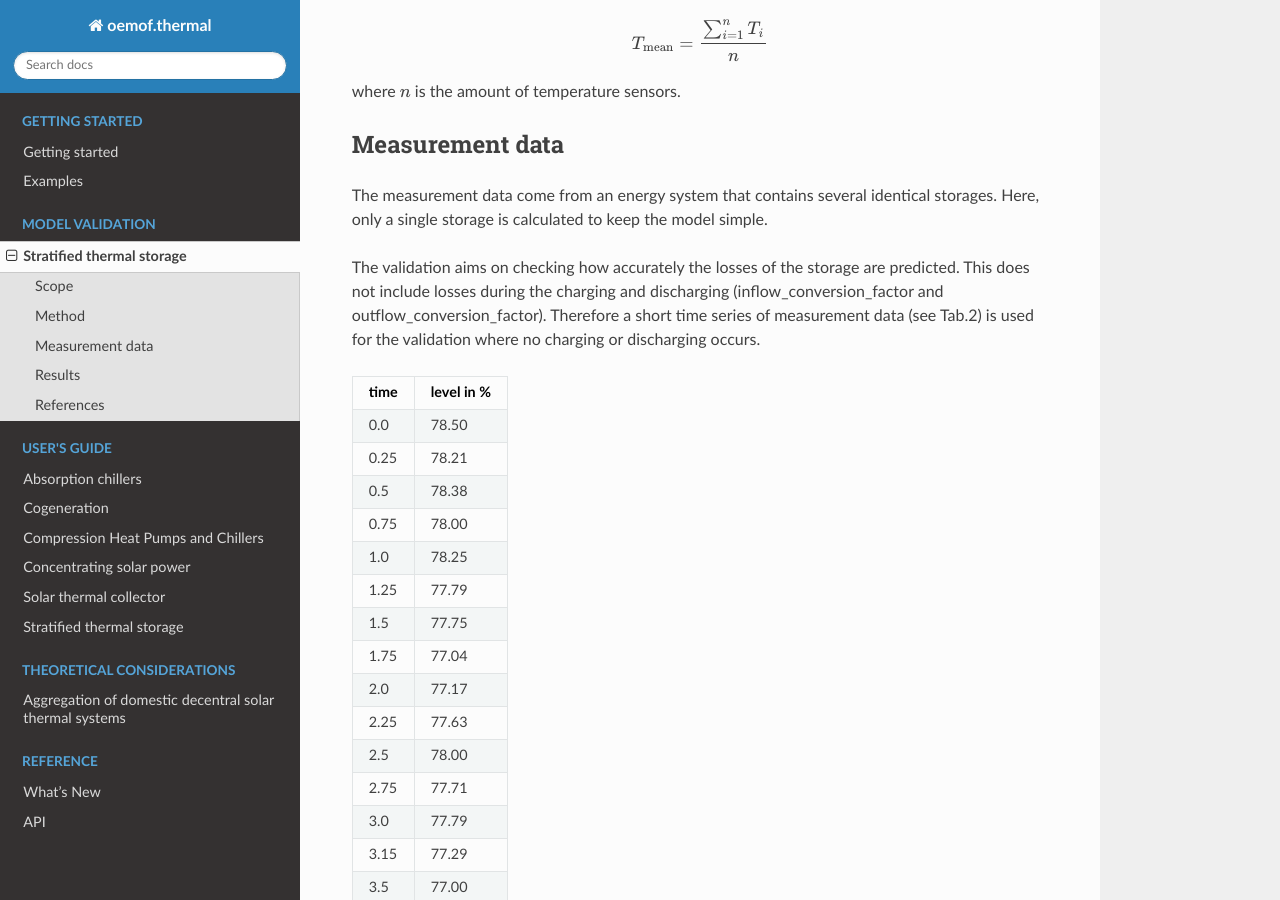
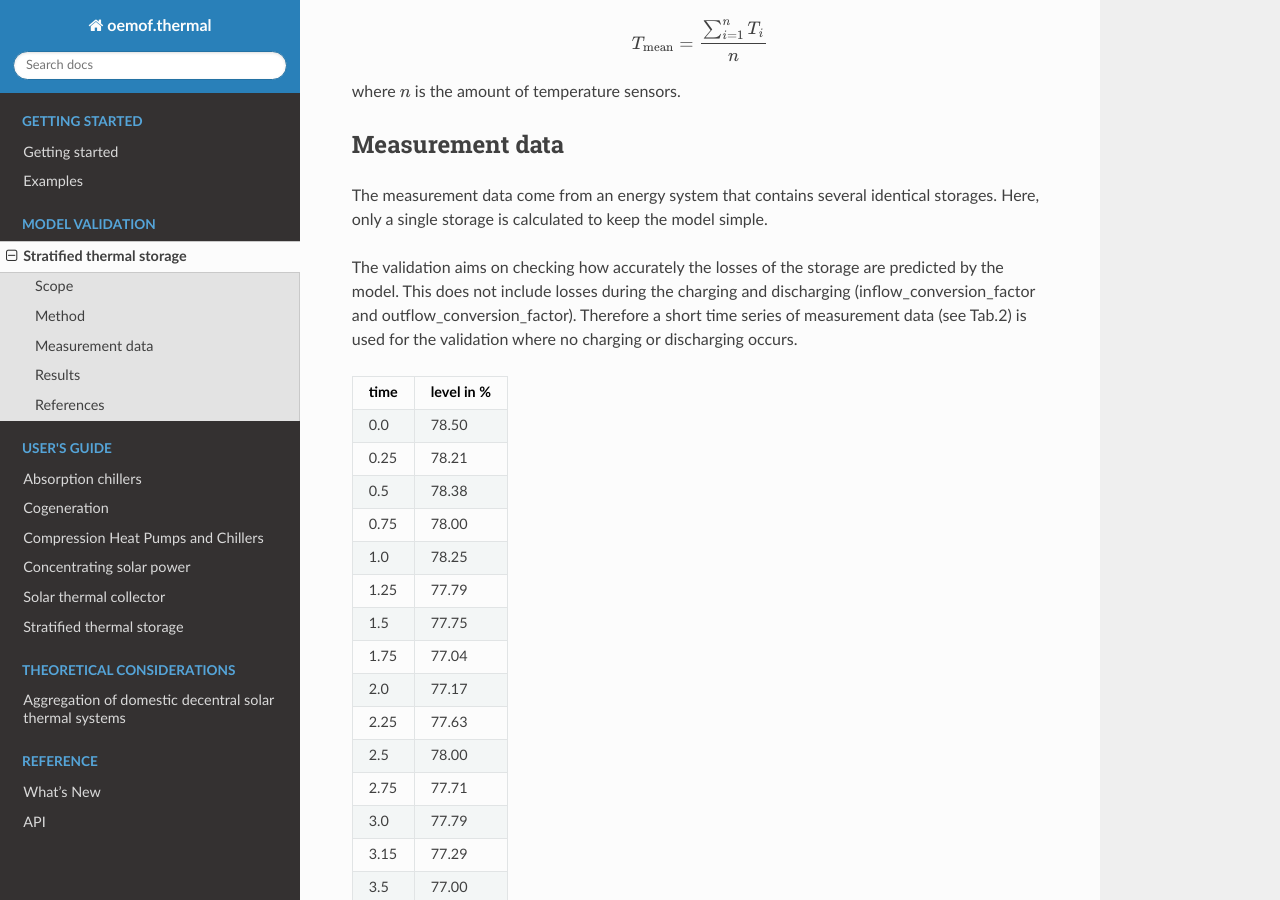
Before and after one commit to oemof/oemof-thermal, a Sphinx documentation site: the page built from docs/validation_stratified_thermal_storage.rst, in a window 1280 px wide and 900 px high, scrolled down 1203 px. Built offline with Sphinx 7.4.7 and the Read the Docs theme 2.0.0, drawn with Linux system fonts in a browser that asks for light colours; formulas are drawn with MathJax 3; pages that are not in the unit, such as notebooks, are missing from menus.

Commit message:
Update docs/validation_stratified_thermal_storage.rst
Co-authored-by: Caroline Möller <caroline.moeller@rl-institut.de>

```diff
--- a/docs/validation_stratified_thermal_storage.rst
+++ b/docs/validation_stratified_thermal_storage.rst
@@ -65,7 +65,7 @@ _______
 The measurement data come from an energy system that contains several identical storages.
 Here, only a single storage is calculated to keep the model simple.
 
-The validation aims on checking how accurately the losses of the storage are predicted.
+The validation aims on checking how accurately the losses of the storage are predicted by the model.
 This does not include losses during the charging and discharging
 (inflow_conversion_factor and outflow_conversion_factor).
 Therefore a short time series of measurement data (see Tab.2) is used for the
```
